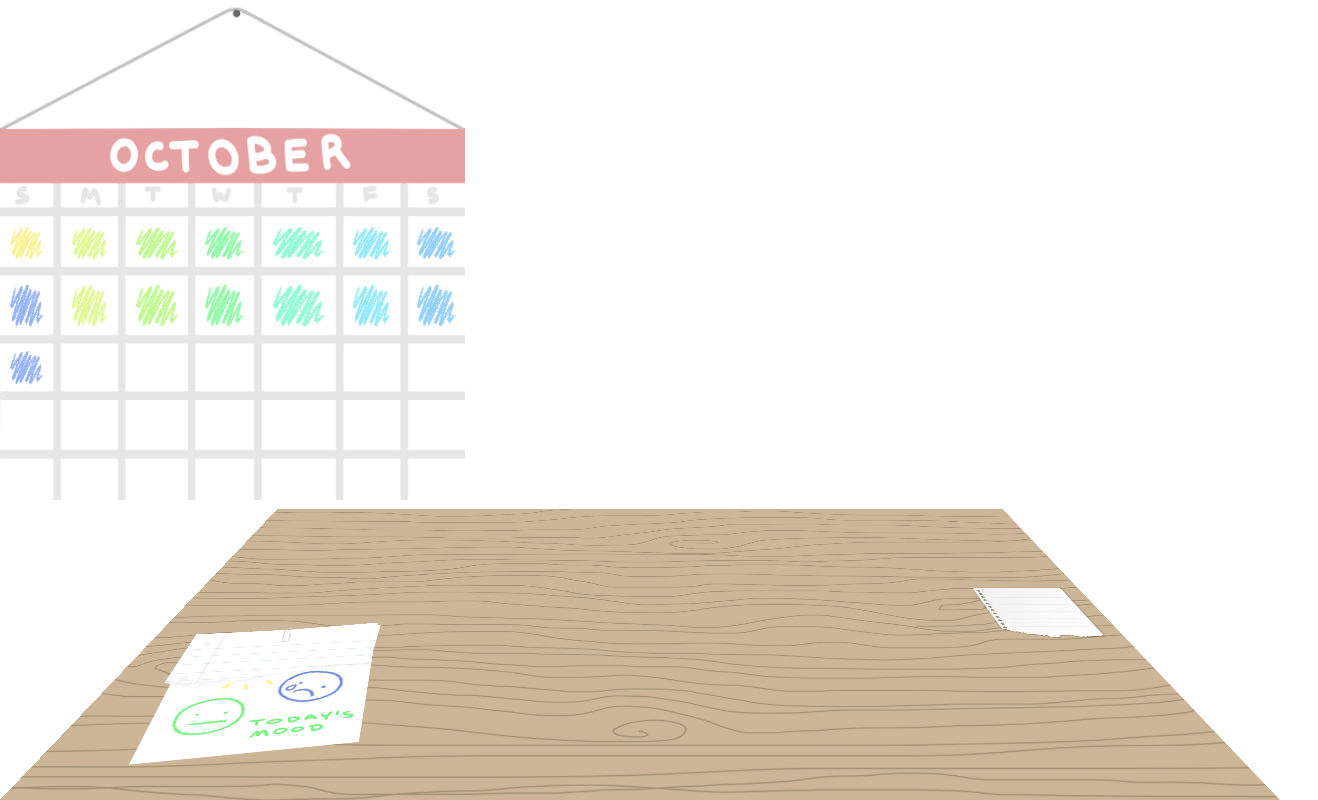
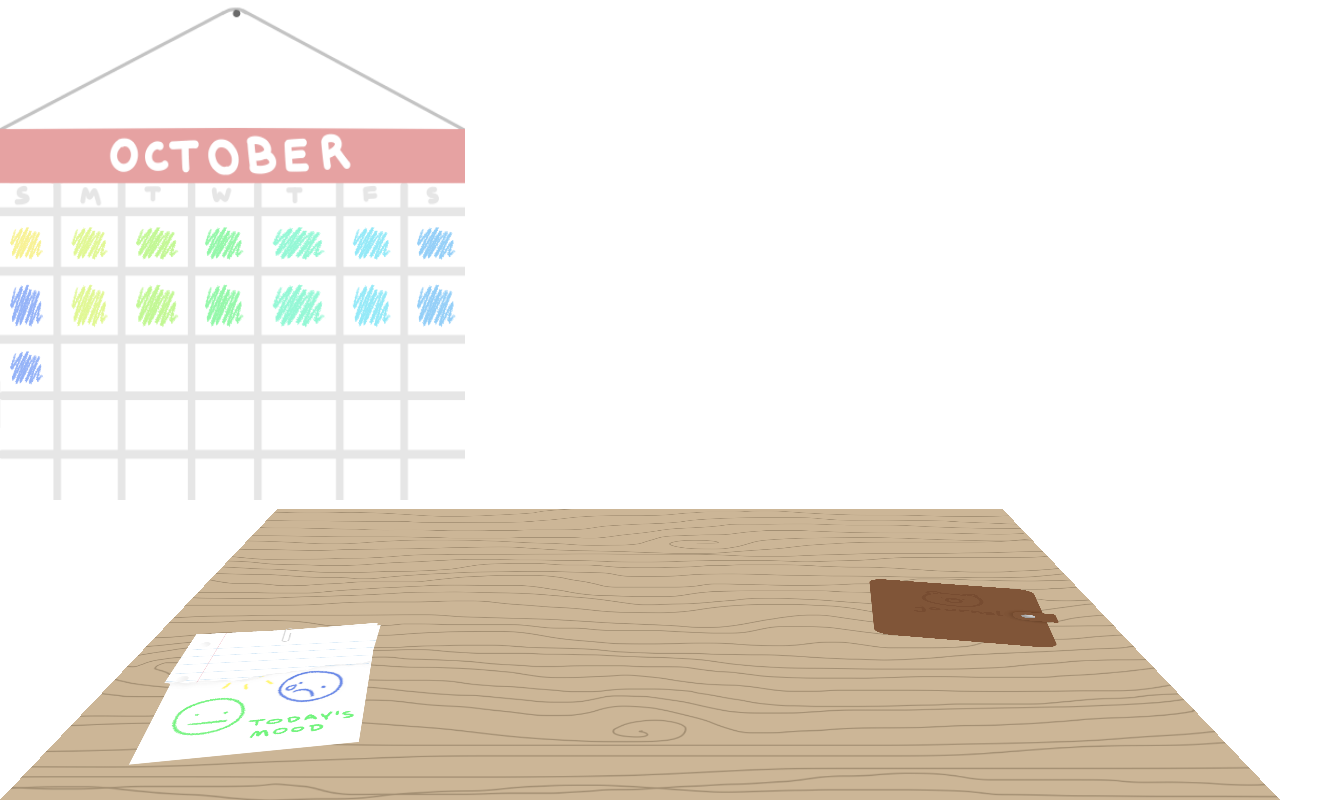
Before and after one commit to joshdabosh/moodjournaling, a React (Create React App) app in the folder frontend/: page / in a window 1280 px wide. Shown: the whole page, 1318 px wide, since content can reach past the window. Built offline with nearby package versions, Linux system fonts and the light colour scheme; a web font is replaced by a local one.

Commit message:
scroll anims

```diff
--- a/frontend/src/App.js
+++ b/frontend/src/App.js
@@ -1,4 +1,4 @@
-import { useState, useEffect } from "react";
+import { useState, useEffect, useRef } from "react";
 import Add from "./components/Add";
 import Landing from "./components/Landing";
 import { motion, AnimatePresence  } from "framer-motion"
@@ -26,6 +26,22 @@ export default function App() {
     function toggleJournal(){
         setJournal(prev => !prev);
     }
+    function scrollToBottom(){
+        for(let i = 0; i <= 500; i++) {
+            setTimeout(()=>{
+                setScrollAmount(4000 + i * 10);
+            }, i )
+
+        }
+    }
+    function scrollToTop(){
+        for(let i = 0; i <= 500; i++) {
+            setTimeout(()=>{
+                setScrollAmount(9000 - i * 10);
+            }, i )
+
+        }
+    }
 
     useEffect(() => {
         const handleScroll = (e) => {
@@ -33,10 +49,10 @@ export default function App() {
         }
 
         window.addEventListener('wheel', handleScroll)
-
         return () => {
             window.removeEventListener('wheel', handleScroll)
         }
+
     }, [])
 
     return (
@@ -48,7 +64,8 @@ export default function App() {
                 "height":"100vh"
             }}>
                 <Login visible={appState == 0} setAppState={setAppState}/>
-                <Landing visible={appState != 0} appState={appState} setAppState={setAppState}/>
+                <Landing visible={appState != 0} appState={appState} setAppState={setAppState}
+                    scrollToBottom={scrollToBottom} scrollToTop={scrollToTop}/>
                 <Add visible={appState == 2} setAppState={setAppState}/>
                 <Journal visible={appState == 3} setAppState={setAppState} />
             </div>
--- a/frontend/src/components/Landing.js
+++ b/frontend/src/components/Landing.js
@@ -1,52 +1,86 @@
 import desk from "../images/wood.png"
 import addPaper from "../images/addPaper.png"
 import stack from "../images/stack.png"
+import journalAngle from "../images/journalcover.png"
 import "../style/landing.css"
 import { motion, AnimatePresence } from "framer-motion"
 import { useEffect, useState } from "react"
 
-export default function Landing({visible, appState, setAppState}) {
+export default function Landing({visible, appState, setAppState, scrollToBottom, scrollToTop}) {
     const [showAddPile, setAddPile] = useState(true)
+    const [showJournalCover, setJournalcover] = useState(true)
+
     useEffect(() => {
         if(appState != 2 && appState != 3) {
             setTimeout(() => {
+                scrollToTop()
                 setAddPile(true)
+                setJournalcover(true)
             }, 500)
-
         }
     },[appState])
+    const [list, setList] = useState({
+        journalOut: {
+            y:1000,
+            transition: { duration: 0.7, delay: 0.3},
+            rotate: -10
+        },
+        stackOut: {
+            y:600,
+            transition: { duration: 1, delay: 0.3},
+            rotate: -10
+        }
+    })
     return(
         <> {visible &&
         <div>
             <img src={desk} id="desk"/>
-            <img src={addPaper} id="journalPaper" onClick={() =>{
+            <AnimatePresence>
+            {showJournalCover && <motion.img src={journalAngle} id="journalPaper" key="journalcover"onClick={() =>{
                 setAddPile(false)
+                setJournalcover(false)
+
                 setTimeout(() => {
+                    scrollToBottom()
+                }, 700)
+                setTimeout(() => {
+
                     setAppState(3)
-                }, 700)
-
-            }
-            } />
-            <AnimatePresence>
+                }, 1000)}}
+                animate={{
+                    y:0,
+                    transition: { duration: 0.7},
+                    rotate: 10
+                }}
+                variants={list}
+                initial={{
+                    y:1000
+                }}
+                exit="journalOut"
+                whileTap={{ scale: 0.9 }}
+                whileHover={{
+                    scale:1.2,
+                    transition: { duration: 0.2},
+                }} />}
                 { showAddPile && <motion.img src={stack} id="addPile" onClick={() => {
                     setAddPile((false))
+                    setJournalcover((false))
+                    setTimeout(() => {
+                        scrollToBottom()
+                    }, 700)
                     setTimeout(() => {
                         setAppState(2)
-                    }, 700)}}
+                    }, 1000)}}
                 animate={{
                     y:0,
                     transition: { duration: 0.7},
                     rotate: -10
                 }}
                 initial={{
-                    y:1000
+                    y:500
                 }}
-                exit={{
-                    rotate:-10,
-                    y:1000,
-                    scale:0.9,
-                    transition: { duration: 1},
-                }}
+                exit="stackOut"
+                variants={list}
                 whileTap={{ scale: 0.9 }}
                 whileHover={{
                     scale:1.2,
--- a/frontend/src/style/landing.css
+++ b/frontend/src/style/landing.css
@@ -16,7 +16,7 @@
     width:20vw;
     position: absolute;
     bottom: 40vh;
-    right:-3vw;
+    right:5vw;
 }
 #addPile{
     width:20vw;
```
Also changed, not shown: frontend/src/images/journalangle.png (added), frontend/src/images/journalcover.png (added).
